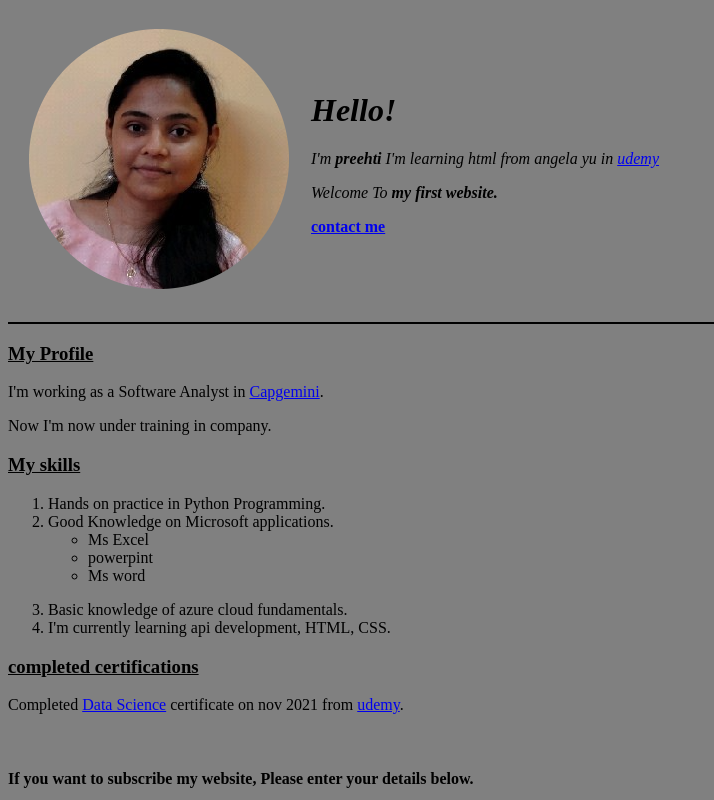
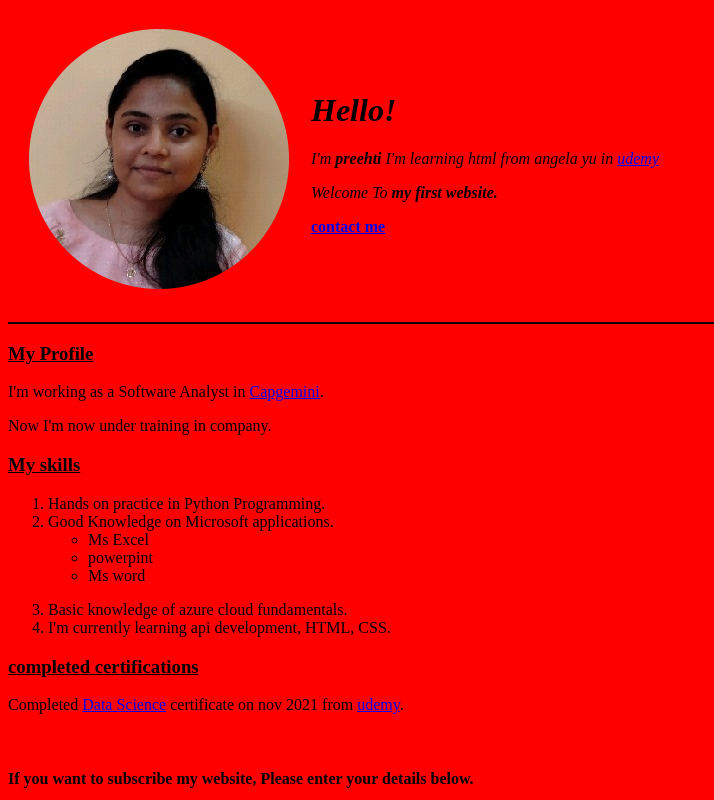
Before and after one commit to pritiratnala/cv, a plain HTML site: page index.html in a window 1280 px wide. Shown: the top 800 px of the page, without its empty margins (0-714 px from the left). Drawn offline with Linux system fonts and the light colour scheme.

Commit message:
Update index.html

```diff
--- a/index.html
+++ b/index.html
@@ -6,7 +6,7 @@
   <title>Ratnala Preethi Profile</title>
 </head>
 
-<body style="background-color:gray;">
+<body style="background-color:red;">
   <table cellspacing="20">
     <tr>
       <td><img src="preethi_img-modified.png" alt="preethi profile picture"></td>
```
